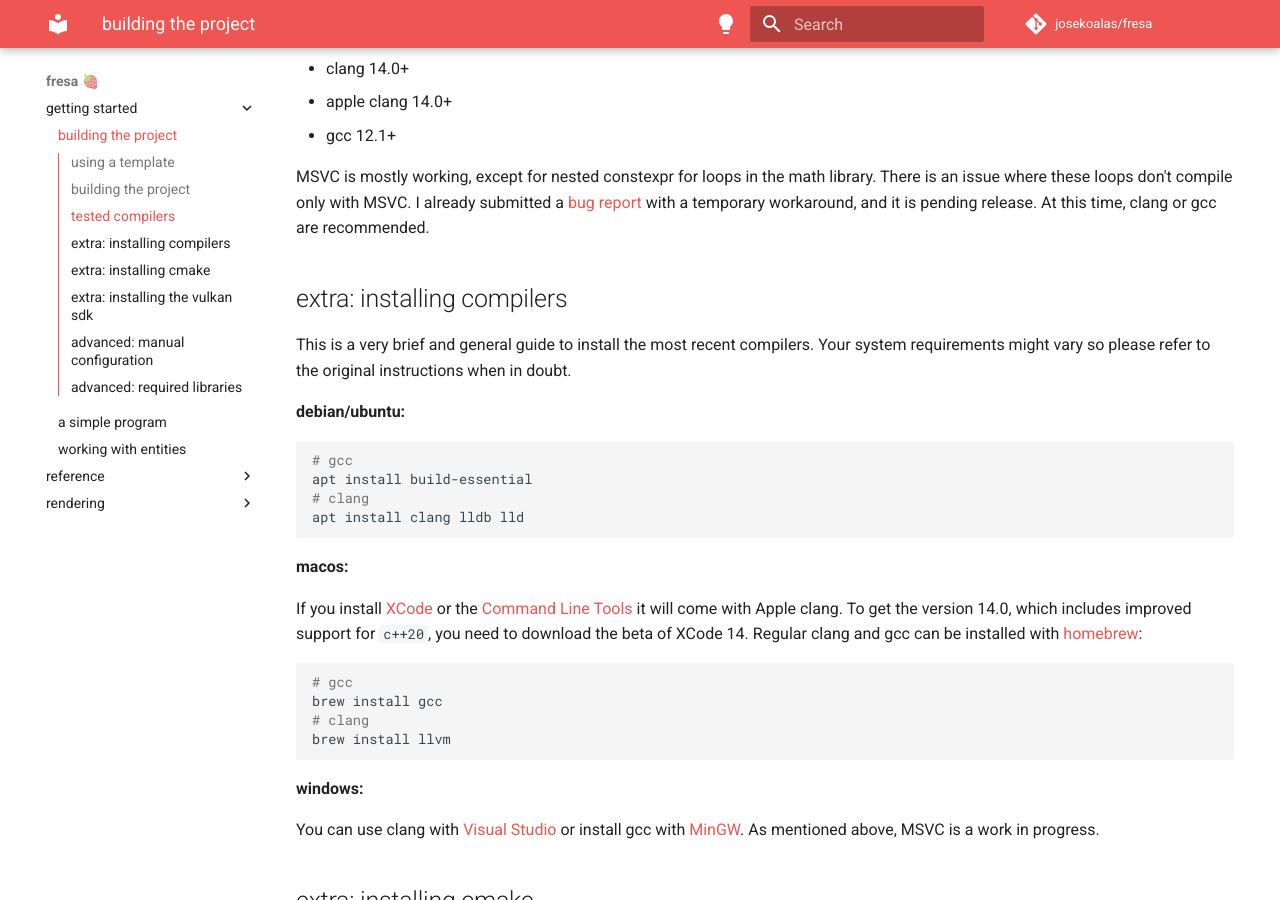
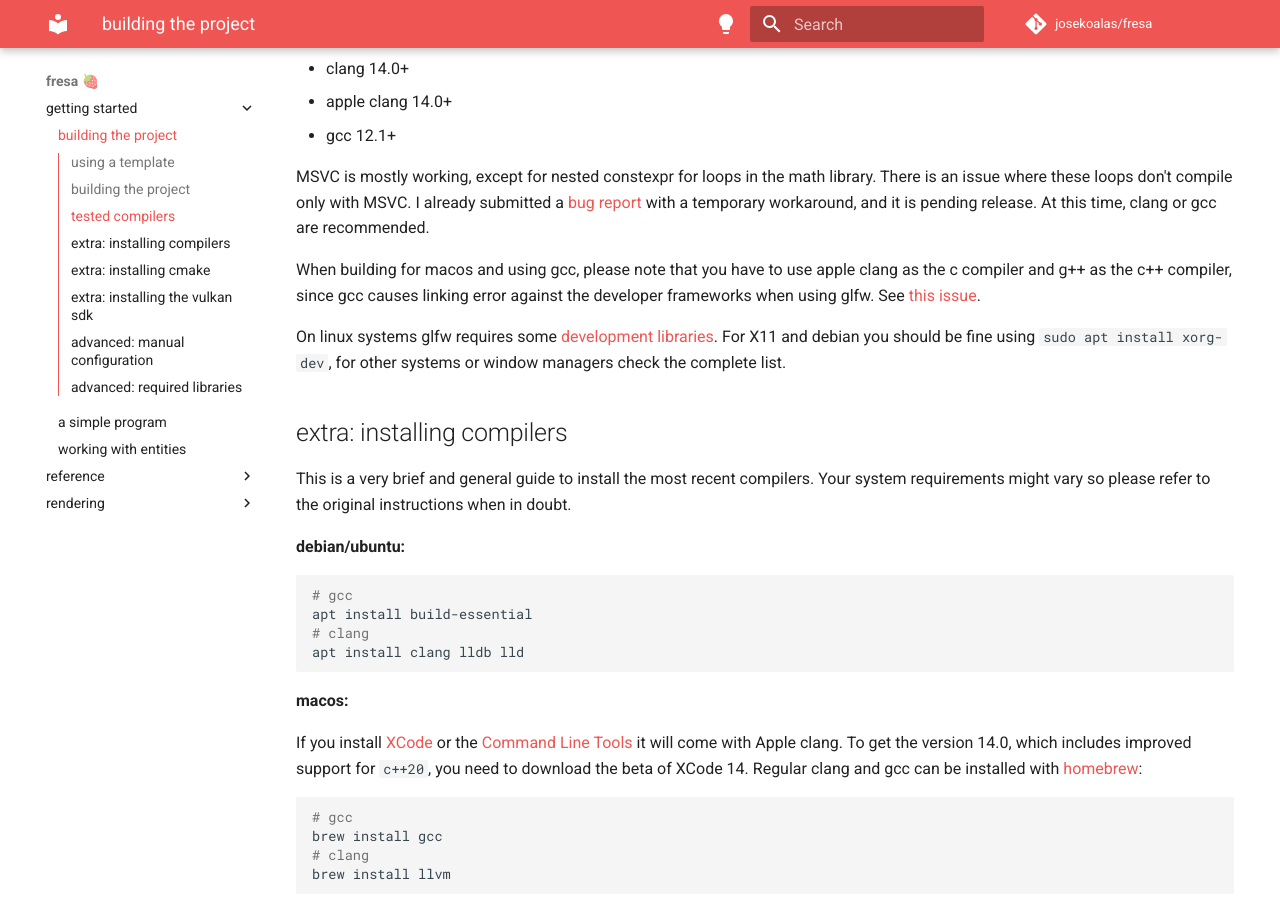
Before and after one commit to eerii/fresa, an MkDocs documentation site: the page built from docs/getting_started/building.md, in a window 1280 px wide and 900 px high, scrolled down 995 px. Built offline with MkDocs 1.6.1 and Material for MkDocs 9.7.7, drawn with Linux system fonts in a browser that asks for light colours; comment, search, counter and statistics services are not loaded; the version menu is left out.

Commit message:
[0.5.1] Fix for Linux 🍊

```diff
--- a/docs/getting_started/building.md
+++ b/docs/getting_started/building.md
@@ -40,6 +40,10 @@ These compilers have been tested to work. Older versions might work but are not
 - gcc 12.1+
 
 MSVC is mostly working, except for nested constexpr for loops in the math library. There is an issue where these loops don't compile only with MSVC. I already submitted a [bug report](https://developercommunity.visualstudio.com/t/Lambda-inside-lambda-cant-detect-conste/10085564) with a temporary workaround, and it is pending release. At this time, clang or gcc are recommended.
+
+When building for macos and using gcc, please note that you have to use apple clang as the c compiler and g++ as the c++ compiler, since gcc causes linking error against the developer frameworks when using glfw. See [this issue](https://github.com/glfw/glfw/issues/1743).
+
+On linux systems glfw requires some [development libraries](https://www.glfw.org/docs/latest/compile_guide.html#compile_deps_x11). For X11 and debian you should be fine using `sudo apt install xorg-dev`, for other systems or window managers check the complete list.
 
 ## extra: installing compilers
 
```
Also changed, not shown: CHANGELOG.md (+1 -0 lines), README.md (+2 -3 lines), docs/reference/types.md (+1 -1 lines), 5 other files.
